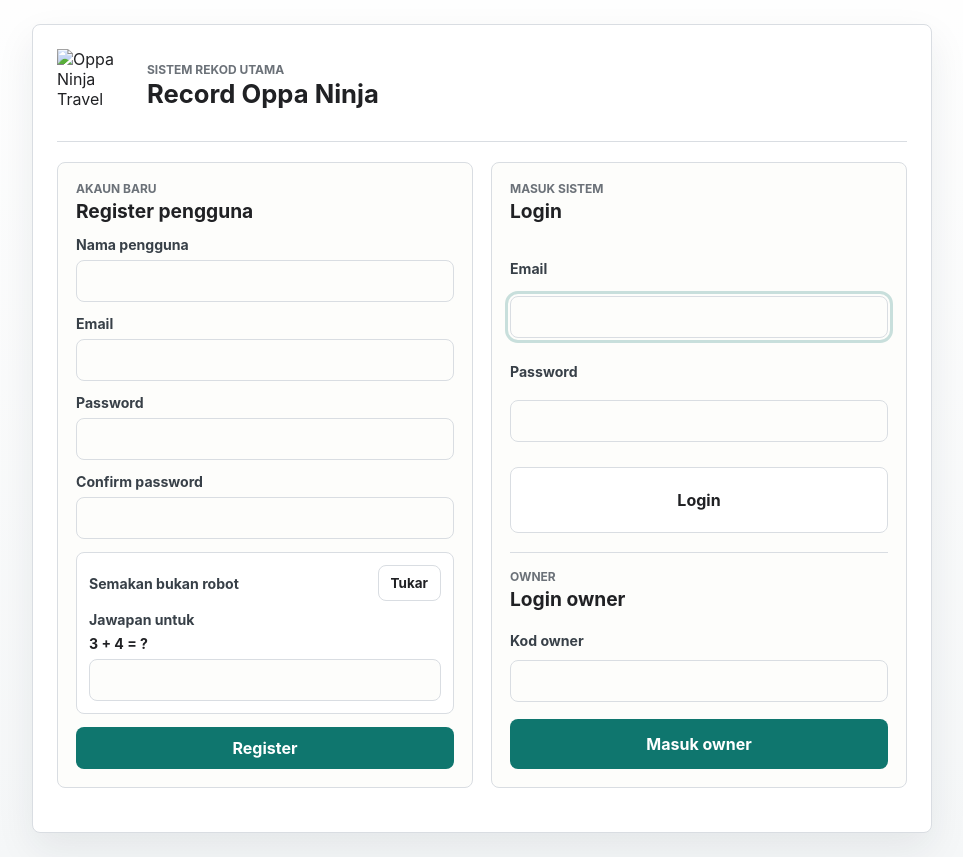
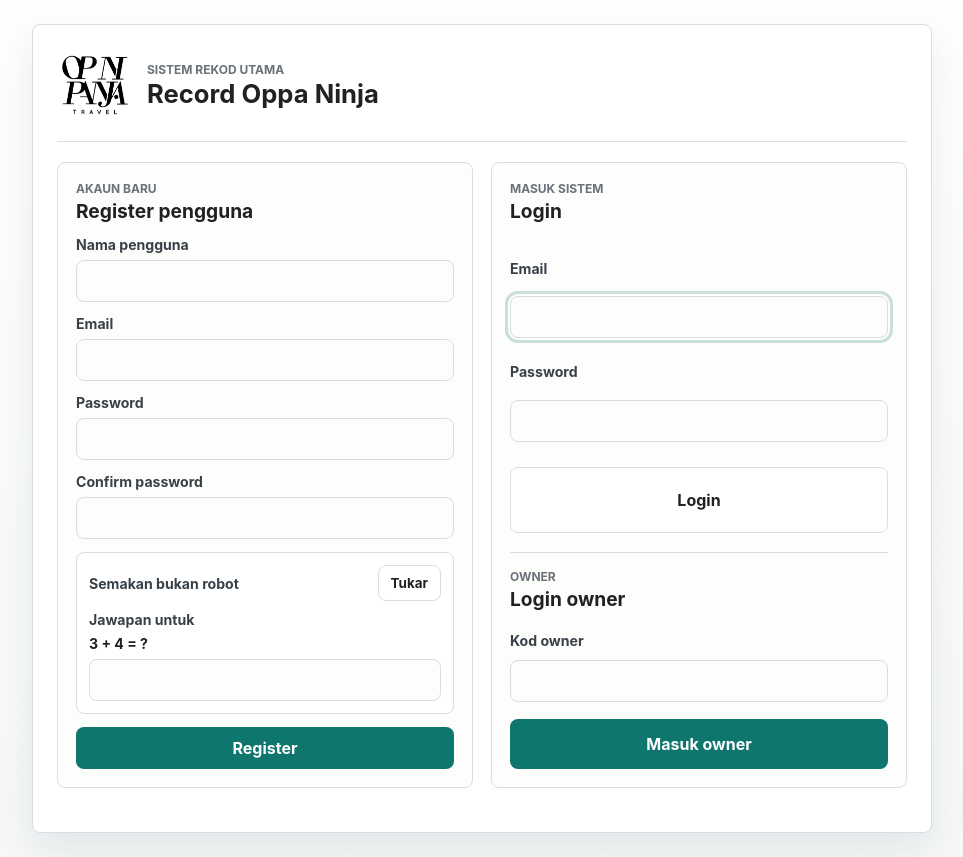
Before and after one commit to OPPANINJAVENTURE/bookingpenginapan, a plain HTML site: page index.html in a window 1280 px wide. Shown: the whole page, without its empty margins (158-1121 px from the left). Drawn offline with Linux system fonts and the light colour scheme.

Commit message:
Update index.html

```diff
--- a/index.html
+++ b/index.html
@@ -11,7 +11,7 @@
       <div class="auth-card">
         <div class="auth-brand">
           <div class="brand-mark">
-            <img class="brand-logo" src="assets/oppa-ninja-logo.png" alt="Oppa Ninja Travel" />
+            <img class="brand-logo" src="oppa-ninja-logo.png" alt="Oppa Ninja Travel">
           </div>
           <div>
             <p class="eyebrow">sistem rekod utama</p>
```
